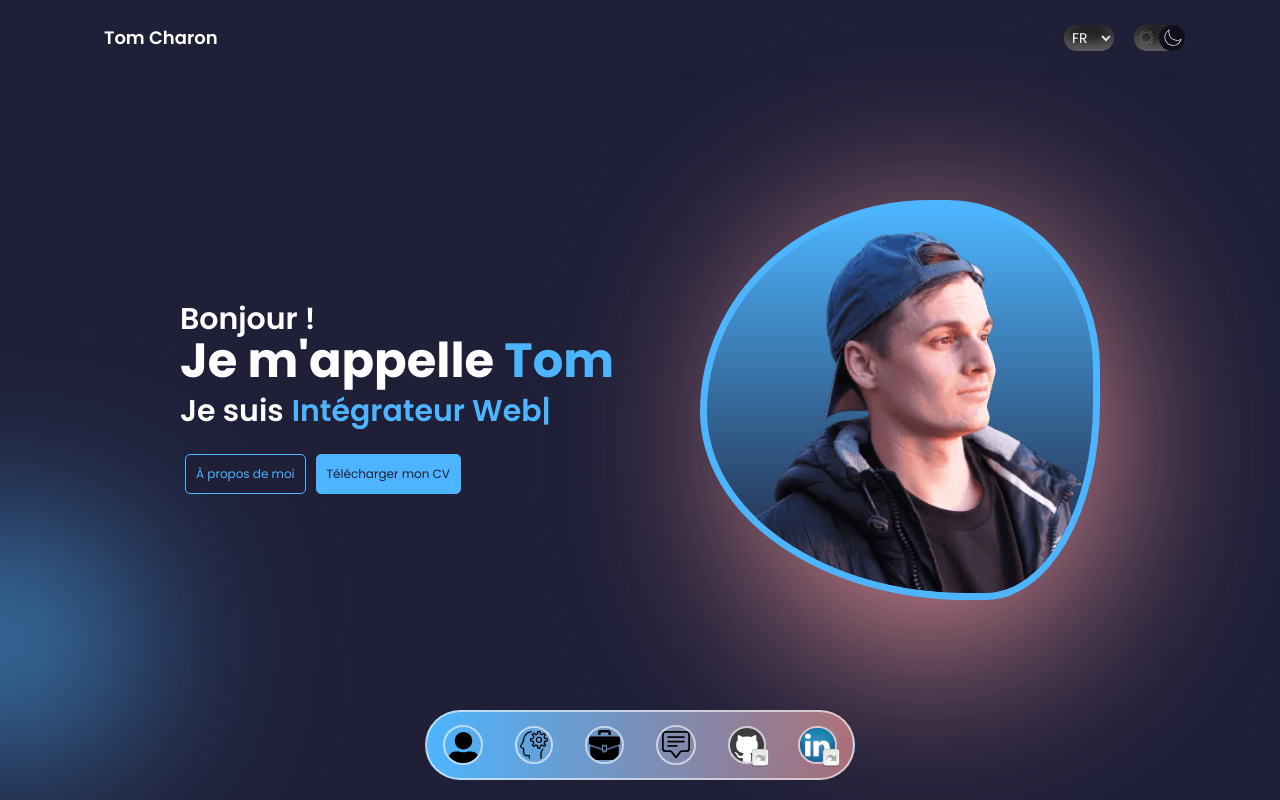
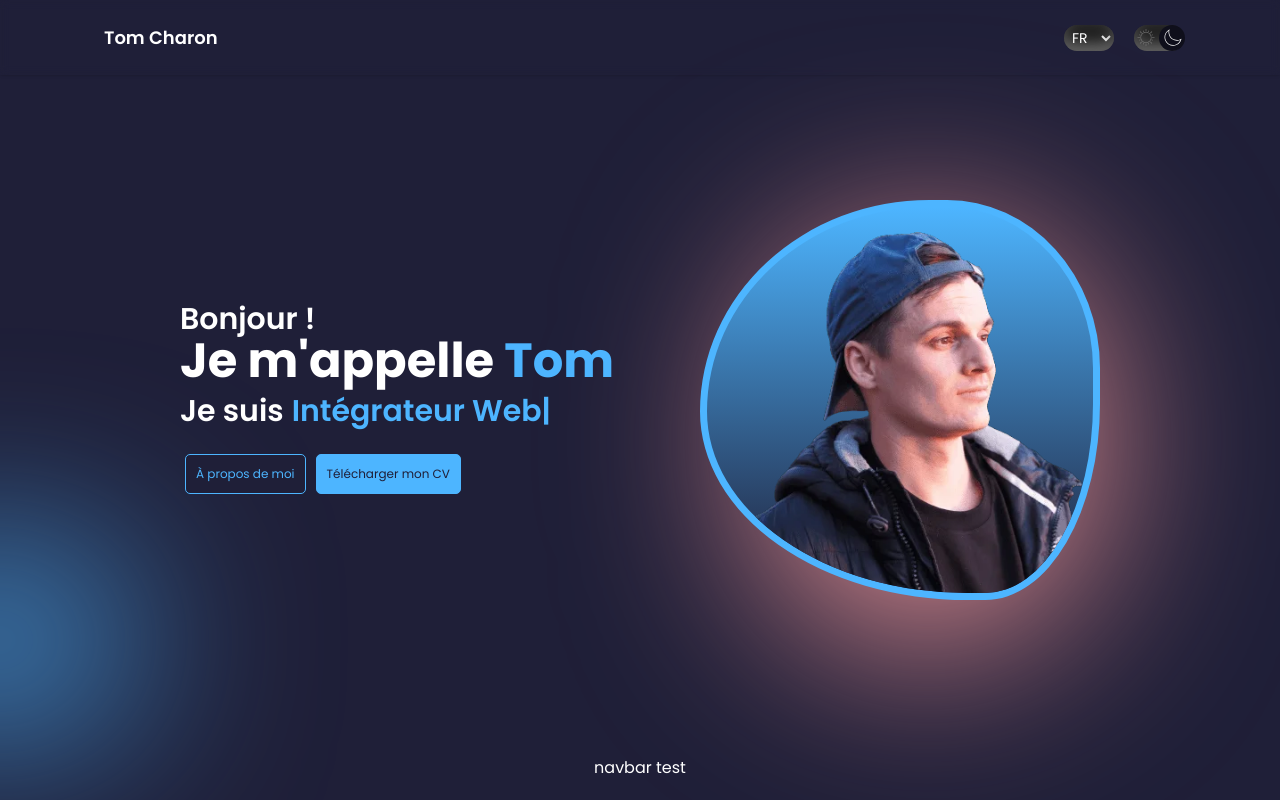
Before and after one commit to CharonTom/tom-website, a React (Vite) app: page / in a window 1280 px wide. Shown: the top 800 px of the page. Built offline with nearby package versions, Linux system fonts and the light colour scheme.

Commit message:
reworking on the dev bar

```diff
--- a/src/components/Nav.tsx
+++ b/src/components/Nav.tsx
@@ -13,7 +13,7 @@ import { FaUserAlt } from "react-icons/fa";
 function Nav() {
   return (
     <nav className="fixed bottom-4 lg:bottom-5 z-20 mx-auto left-1/2 transform -translate-x-1/2">
-      <motion.ul
+      {/* <motion.ul
         initial={{ y: 100 }}
         animate={{ y: 0 }}
         transition={{ delay: 1 }}
@@ -119,7 +119,8 @@ function Nav() {
             />
           </a>
         </li>
-      </motion.ul>
+      </motion.ul> */}
+      navbar test
     </nav>
   );
 }
```
